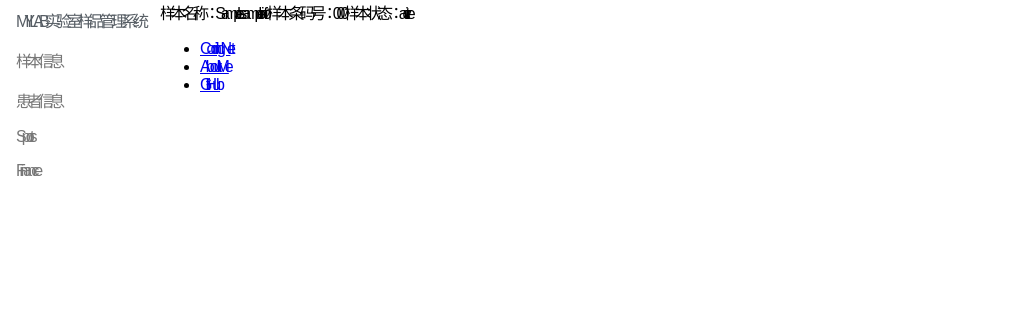
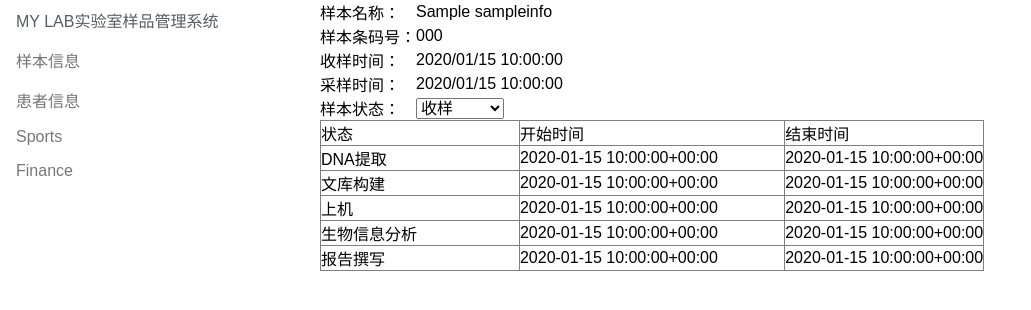
Before and after one commit to lozybean/my_lab, a Django app: template templates/sample_info.html in a window 1280 px wide. Shown: the top 310 px of the page, without its empty margins (0-1031 px from the left). Run offline with Django 3.2, Linux system fonts and the light colour scheme; the template is opened without the code that fills it: values that come from a table or form of the project are taken from there, others are empty; tables that the repository leaves empty hold one stand-in row (values such as "Sample post").

Commit message:
初始化样品信息页面

```diff
--- a/my_lab/settings.py
+++ b/my_lab/settings.py
@@ -35,6 +35,8 @@
     'django.contrib.sessions',
     'django.contrib.messages',
     'django.contrib.staticfiles',
+
+    'macros',
 
     'sample_manage',
 ]
--- a/sample_manage/admin.py
+++ b/sample_manage/admin.py
@@ -8,7 +8,7 @@
     list_display = ('name',)
 
 
-admin.register(SampleInfo, SampleInfoAdmin)
+admin.site.register(SampleInfo, SampleInfoAdmin)
 # admin.register(SubjectInfo)
 # admin.register(Project)
 # admin.register(FamilyInfo)
--- a/sample_manage/models.py
+++ b/sample_manage/models.py
@@ -15,7 +15,7 @@
 
 class SubjectInfo(models.Model):
     name = models.CharField(max_length=100)
-    gender = models.CharField(max_length=4, choices=[('male', '男'), ('female', '女')])
+    gender = models.CharField(max_length=4, choices=(('male', '男'), ('female', '女')))
     age = models.IntegerField(blank=True, null=True)
     nationality = models.CharField(max_length=20, default='汉族')
     native_place = models.CharField(max_length=10)
@@ -28,29 +28,40 @@
 
 
 class SampleInfo(models.Model):
+    STATUS = (('sample_received', '收样'),
+              ('DNA_extracted', 'DNA提取'),
+              ('lib_build', '文库构建'),
+              ('seq', '上机'),
+              ('bioinfo', '生信分析'),
+              ('report', '报告撰写'),)
     name = models.CharField(max_length=20)
     barcode = models.CharField(max_length=50)
-    type = models.CharField(max_length=50)
-    quantity = models.CharField(max_length=50)
+    type = models.CharField(max_length=50, blank=True, null=True)
+    quantity = models.CharField(max_length=50, blank=True, null=True)
 
     # project = models.ForeignKey(Project)
     #
     # subject = models.ForeignKey(SubjectInfo)
 
-    index1_seq = models.CharField(max_length=20)
-    index2_seq = models.CharField(max_length=20)
+    index1_seq = models.CharField(max_length=20, blank=True, null=True)
+    index2_seq = models.CharField(max_length=20, blank=True, null=True)
 
+    date_sampling = models.DateTimeField(blank=True, null=True)
     date_receive = models.DateTimeField(blank=True, null=True)
-    date_sampling = models.DateTimeField(blank=True, null=True)
     date_deadline = models.DateTimeField(blank=True, null=True)
 
-    date_dna_extract = models.DateTimeField(blank=True, null=True)
-    date_lib_build = models.DateTimeField(blank=True, null=True)
-    date_sequencing = models.DateTimeField(blank=True, null=True)
-    date_bioinfo = models.DateTimeField(blank=True, null=True)
-    date_report = models.DateTimeField(blank=True, null=True)
+    date_dna_extract_begin = models.DateTimeField(blank=True, null=True)
+    date_dna_extract_end = models.DateTimeField(blank=True, null=True)
+    date_lib_build_begin = models.DateTimeField(blank=True, null=True)
+    date_lib_build_end = models.DateTimeField(blank=True, null=True)
+    date_sequencing_begin = models.DateTimeField(blank=True, null=True)
+    date_sequencing_end = models.DateTimeField(blank=True, null=True)
+    date_bioinfo_begin = models.DateTimeField(blank=True, null=True)
+    date_bioinfo_end = models.DateTimeField(blank=True, null=True)
+    date_report_begin = models.DateTimeField(blank=True, null=True)
+    date_report_end = models.DateTimeField(blank=True, null=True)
 
-    status = models.CharField(max_length=10)
+    status = models.CharField(max_length=30, choices=STATUS)
 
     has_request_note = models.BooleanField(default=True)
     has_informed_note = models.BooleanField(default=True)
--- /dev/null
+++ b/sample_manage/templatetags/date_format.py
@@ -0,0 +1,12 @@
+from datetime import datetime
+
+from django import template
+
+register = template.Library()
+
+
+@register.filter(is_safe=True)
+def date_format(d: datetime, format='%Y/%m/%d %H:%M:%S'):
+    if d is None or d == 'None':
+        return d
+    return d.strftime(format)
--- /dev/null
+++ b/sample_manage/templatetags/display_none.py
@@ -0,0 +1,14 @@
+from django import template
+from django.template.defaultfilters import stringfilter
+from django.utils.safestring import mark_safe
+
+register = template.Library()
+
+
+@register.filter(is_safe=True)
+@stringfilter
+def display_none(v, default='空'):
+    if v is None or v == 'None':
+        return mark_safe(default)
+    else:
+        return mark_safe(v)
--- a/sample_manage/urls.py
+++ b/sample_manage/urls.py
@@ -2,5 +2,5 @@
 from sample_manage import views
 
 urlpatterns = [
-    url(r'sample_info/^(?P<sample_id>\d+)/$', views.sample_info, name='sample_info'),
+    url(r'^sample_info/(?P<sample_id>\d+)/$', views.sample_info, name='sample_info'),
 ]
--- a/static/css/lab.css
+++ b/static/css/lab.css
@@ -1,3 +1,7 @@
+#layout {
+    width: 100%;
+}
+
 .custom-restricted-width {
     /* To limit the menu width to the content of the menu: */
     display: inline-block;
--- a/templates/base.html
+++ b/templates/base.html
@@ -12,7 +12,7 @@
 
 <body>
 <div id="layout" class="pure-g">
-    <div class="sidebar pure-u-md-1-4">
+    <div class="sidebar pure-u-1-4">
         <div class="pure-menu custom-restricted-width">
             <span class="pure-menu-heading">My Lab实验室样品管理系统</span>
 
@@ -26,18 +26,12 @@
     </div>
 
 
-    <div class="content pure-u-md-3-4">
+    <div class="content pure-u-3-4">
         <div>
             {% block content %}
             {% endblock %}
             <div class="footer">
-                <div class="pure-menu pure-menu-horizontal pure-menu-open">
-                    <ul>
-                        <li><a href="https://coding.net/u/illion">Coding.Net</a></li>
-                        <li><a href="{% url 'about_me' %}">About Me</a></li>
-                        <li><a href="https://github.com/lozybean">GitHub</a></li>
-                    </ul>
-                </div>
+
             </div>
         </div>
     </div>
--- a/templates/sample_info.html
+++ b/templates/sample_info.html
@@ -1,17 +1,135 @@
 {% extends 'base.html' %}
-
+{% load display_none %}
+{% load date_format %}
 {% block content %}
     <div>
-        <table>
+        <table id="base_info">
             <tr>
-                样本名称：{{ sample.name }}
+                <td>
+
+                    样本名称：
+                </td>
+                <td>
+                    {{ sample.name }}
+                </td>
             </tr>
             <tr>
-                样本条码号：{{ sample.barcode }}
+                <td>
+                    样本条码号：
+                </td>
+                <td>
+                    {{ sample.barcode }}
+                </td>
             </tr>
             <tr>
-                样本状态： {{ sample.status }}
+                <td>
+                    收样时间：
+                </td>
+                <td>
+                    {{ sample.date_receive|date_format|display_none }}
+                </td>
             </tr>
+            <tr>
+                <td>
+                    采样时间：
+                </td>
+                <td>
+
+                    {{ sample.date_sampling|date_format|display_none:'未记录' }}
+                </td>
+            </tr>
+            <tr>
+                <td>
+                    样本状态：
+                </td>
+                <td>
+                    <div class="select">
+                        <select name="sample_status" id="sample_status">
+                            <option>{{ sample.get_status_display }}</option>
+                            {% for status in sample.STATUS %}
+                                {% if status.0 != sample.status %}
+                                    <option value="{{ status.0 }}">{{ status.1 }}</option>
+                                {% endif %}
+                            {% endfor %}
+                        </select>
+                    </div>
+                </td>
+            </tr>
+        </table>
+        <table border="1">
+            <thead>
+            <tr>
+                <td width="30%">
+                    状态
+                </td>
+                <td width="40%">
+                    开始时间
+                </td>
+                <td width="40%">
+                    结束时间
+                </td>
+            </tr>
+            </thead>
+            <tbody>
+
+
+            <tr>
+                <td>
+                    DNA提取
+                </td>
+                <td>
+                    {{ sample.date_dna_extract_begin|display_none:'未开始' }}
+                </td>
+                <td>
+                    {{ sample.date_dna_extract_end|display_none:'未结束' }}
+                </td>
+            </tr>
+            <tr>
+                <td>
+                    文库构建
+                </td>
+                <td>
+                    {{ sample.date_lib_build_begin|display_none:'未开始' }}
+                </td>
+                <td>
+                    {{ sample.date_lib_build_end|display_none:'未结束' }}
+                </td>
+            </tr>
+            <tr>
+                <td>
+                    上机
+                </td>
+                <td>
+                    {{ sample.date_sequencing_begin|display_none:'未开始' }}
+                </td>
+                <td>
+                    {{ sample.date_sequencing_end|display_none:'未结束' }}
+                </td>
+            </tr>
+            <tr>
+                <td>
+                    生物信息分析
+                </td>
+                <td>
+                    {{ sample.date_bioinfo_begin|display_none:'未开始' }}
+                </td>
+                <td>
+                    {{ sample.date_bioinfo_end|display_none:'未结束' }}
+                </td>
+            </tr>
+            <tr>
+                <td>
+                    报告撰写
+                </td>
+                <td>
+                    {{ sample.date_report_begin|display_none:'未开始' }}
+                </td>
+                <td>
+                    {{ sample.date_report_end|display_none:'未结束' }}
+                </td>
+            </tr>
+            </tbody>
+
         </table>
     </div>
 {% endblock %}
```
Also changed, not shown: sample_manage/templatetags/__init__.py (added).
